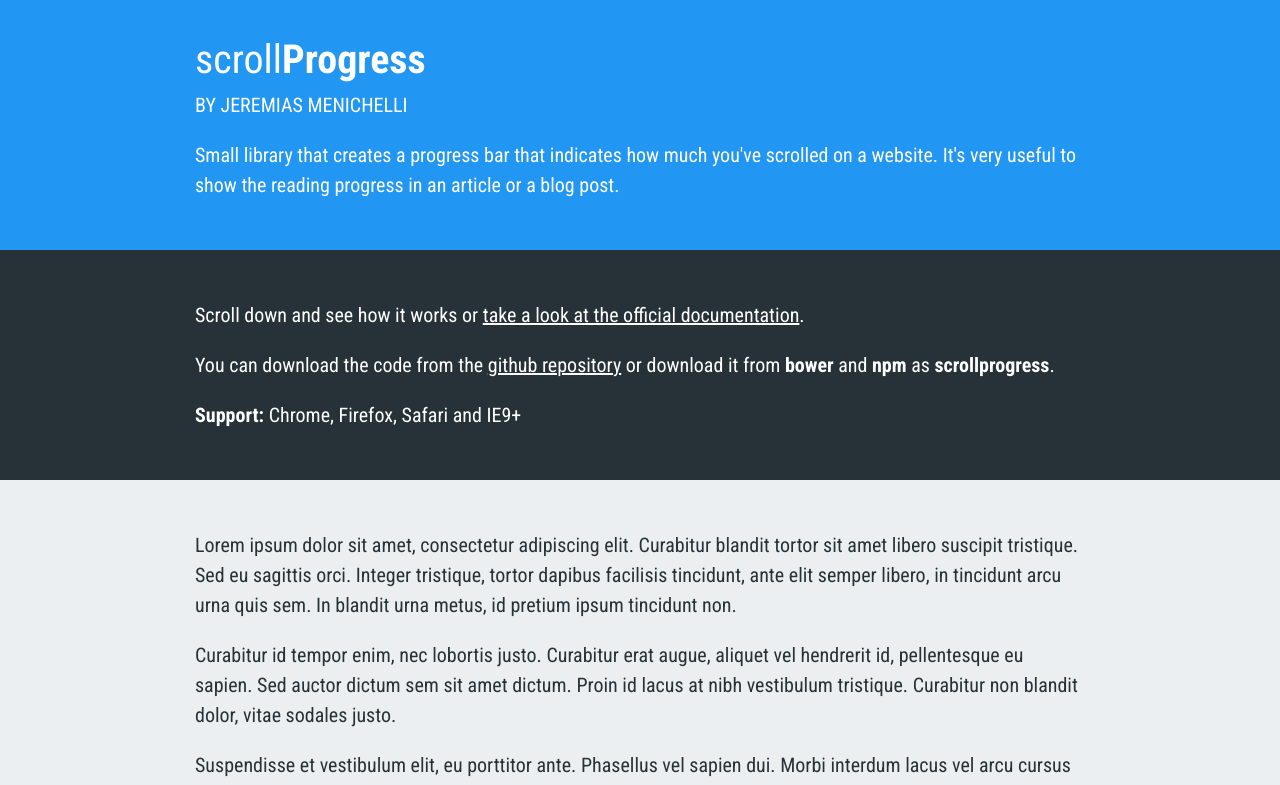
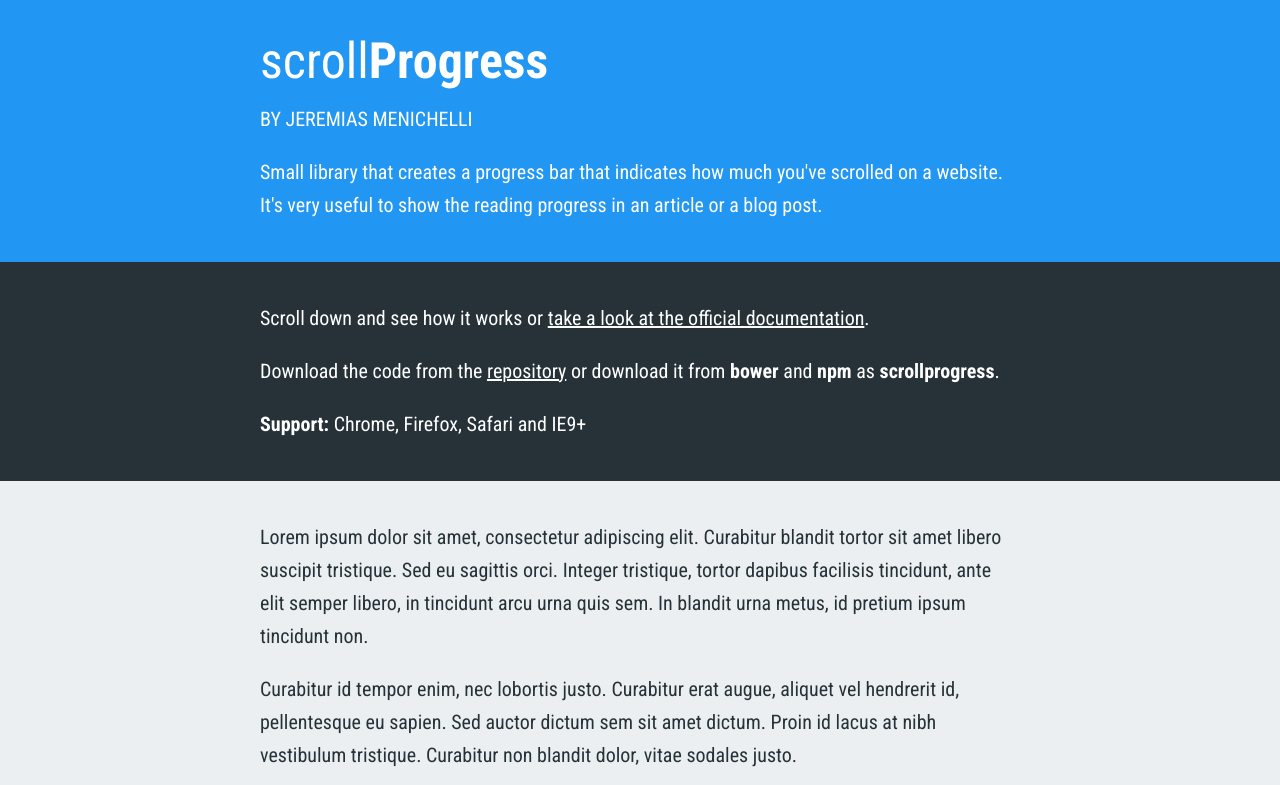
Before and after one commit to jeremenichelli/scrollProgress, a website: page index.html in a window 1280 px wide. Shown: the top 785 px of the page. Drawn offline with Linux system fonts and the light colour scheme; files whose address does not match are found by name.

Commit message:
Fix on library site for Safari

```diff
--- a/index.html
+++ b/index.html
@@ -13,9 +13,9 @@
     body {
     	background-color: #eceff1;
       color: #263238;
-      font-family: 'Roboto Condensed', Helvetica, Arial, sans-serif;
-      font-size: 16px;
-      line-height: 1.5;
+      font-family: 'Roboto Condensed', sans-serif;
+      font-size: 20px;
+      line-height: 1.65;
       text-rendering: optimizeLegibility;
       -webkit-font-smoothing: antialiased;
       -moz-osx-font-smoothing: grayscale;
@@ -26,13 +26,13 @@
     }
 
     p {
-    	font-size: 1.25em;
+    	/*font-size: 1.25em;*/
     }
 
     .container {
     	margin: 0 auto;
-    	max-width: 950px;
-    	padding: 30px;
+    	max-width: 800px;
+    	padding: 20px;
     	width: 100%;
     }
 
@@ -46,12 +46,11 @@
 
     .hero p,
     #header p {
-    	color: #ffffff;
+    	color: #fff;
     }
 
     h1 {
-    	color: #FFFFFF;
-    	font-family: 'Roboto Condensed', Helvetica, sans-serif;
+    	color: #fff;
     	font-size: 2.5em;
       font-weight: 400;
     	margin: 0;
@@ -63,7 +62,7 @@
     }
 
     a {
-    	color: #FFFFFF;
+    	color: #fff;
     }
 
     .progress-bar {
@@ -87,9 +86,9 @@
 		<div class="container">
 			<p>Scroll down and see how it works or <a href="https://github.com/jeremenichelli/scrollProgress#scrollprogress-">take a look at the official documentation</a>.</p>
 			<p>
-				You can download the code from the <a href="https://github.com/jeremenichelli/scrollProgress">github&nbsp;repository</a> or download it from <strong>bower</strong> and <strong>npm</strong> as <strong>scrollprogress</strong>.
+				Download the code from the <a href="https://github.com/jeremenichelli/scrollProgress">repository</a> or download it from <strong>bower</strong> and <strong>npm</strong> as&nbsp;<strong>scrollprogress</strong>.
 			</p>
-			<p><strong>Support:</strong> Chrome, Firefox, Safari and IE9+</p>
+			<p><strong>Support:</strong> Chrome, Firefox, Safari and&nbsp;IE9+</p>
 		</div>
 	</div>
 	<div class="main">
@@ -123,13 +122,16 @@
 	<script src="dist/scrollProgress.js"></script>
 	<script>
 		window.addEventListener('load', function() {
-      var progressBar = document.querySelector('.progress-bar');
 
-      function onProgress(x, y) {
-        progressBar.style.width = y * 100 + '%';
-      }
+      setTimeout(function() {
+        var progressBar = document.querySelector('.progress-bar');
 
-      self.progressObserver = new ScrollProgress(onProgress);
+        function onProgress(x, y) {
+          progressBar.style.width = y * 100 + '%';
+        }
+
+        self.progressObserver = new ScrollProgress(onProgress);
+      }, 100)
     });
 	</script>
 </body>
```
